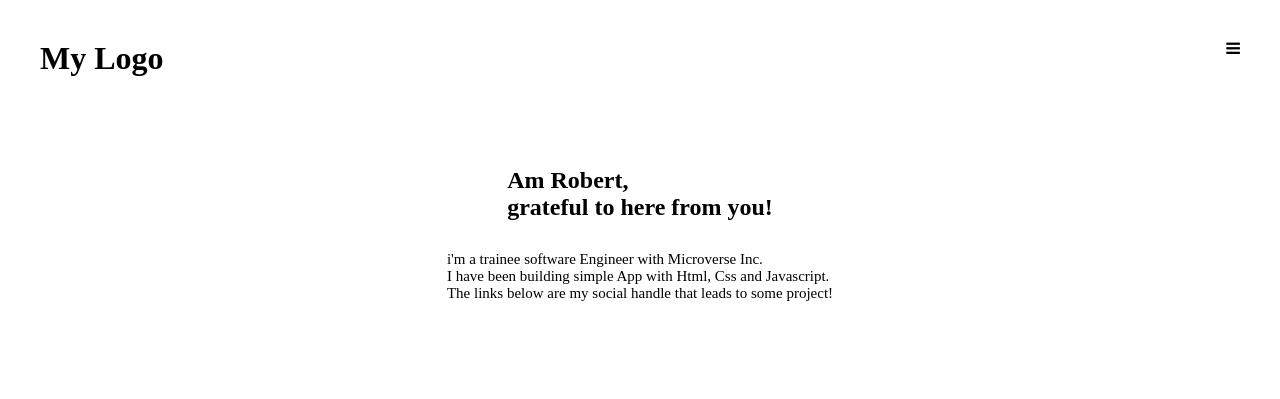
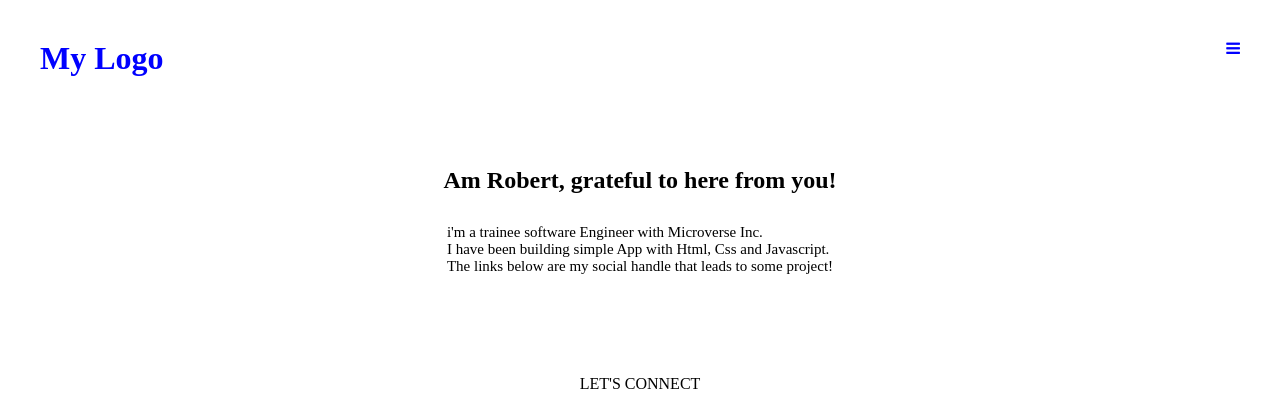
Before and after one commit to Alabi12/SetupMobileFirst, a website: page index.html in a window 1280 px wide. Shown: the top 399 px of the page. Drawn offline with Linux system fonts and the light colour scheme.

Commit message:
update the css to the project.

```diff
--- a/index.html
+++ b/index.html
@@ -19,7 +19,7 @@
             </div>
         </div>
         <div class="text-container">
-            <div class="text1">Am Robert, <br> grateful to here from you!</div>
+            <div class="text1">Am Robert, grateful to here from you!</div>
             <div class="text2">
                 i'm a trainee software Engineer with Microverse Inc.<br>
                 I have been building simple App with Html, Css and Javascript.<br>
--- a/style.css
+++ b/style.css
@@ -17,6 +17,14 @@
     margin: 20px;
     padding: 20px;
     /* background: blue; */
+}
+
+.logo {
+    color: blue;
+}
+
+.headline{
+    color: blue;
 }
 
 .text-container {
```
